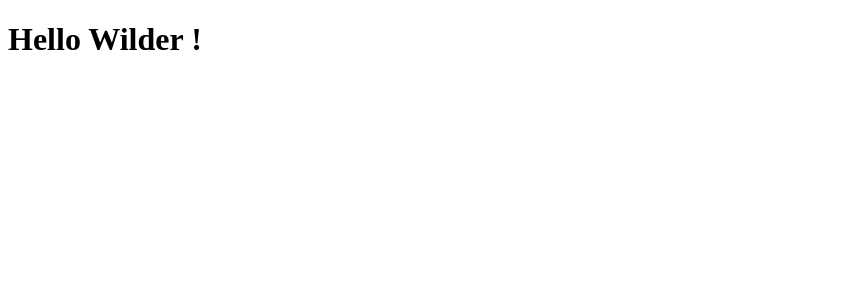
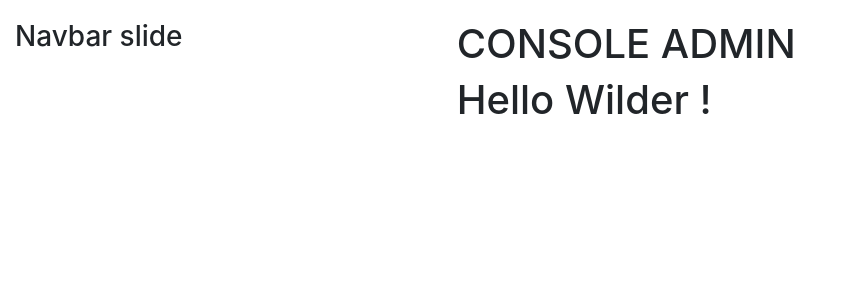
Before and after one commit to JDBOC/Projet2-Lattitude, a PHP site: page / in a window 1280 px wide. Shown: the top 300 px of the page, without its empty margins (0-848 px from the left). Run offline with PHP 8.4, Linux system fonts and the light colour scheme; a stand-in replaces the project's code that opens the database connection.

Commit message:
remise à niveau

```diff
--- a/src/View/layout.html.twig
+++ b/src/View/layout.html.twig
@@ -1,20 +1,70 @@
 <!doctype html>
-<html lang="fr">
+<html lang="en">
+
+
 <head>
+    <!-- Required meta tags -->
     <meta charset="utf-8">
-    <meta http-equiv="x-ua-compatible" content="ie=edge">
-    <meta name="viewport" content="width=device-width, initial-scale=1">
+    <meta name="viewport" content="width=device-width, initial-scale=1, shrink-to-fit=no">
 
-    <title>{% block title %}{% endblock %}</title>
+    <!-- Bootstrap CSS -->
+    <link rel="stylesheet" href="https://stackpath.bootstrapcdn.com/bootstrap/4.3.1/css/bootstrap.min.css">
+    <link rel="stylesheet" type="text/css" href="/assets/css/style.css">
 
-    <link rel="stylesheet" href="/assets/css/style.css">
-    {% block stylesheet %}{% endblock %}
-    <link rel="icon" href="/assets/images/favicon.png">
+    <title>{% block title %}  {% endblock %}</title>
 </head>
 
 <body>
 
-{% block content %}{% endblock %}
+<!-- HEADER -->
+{% block header %}
+
+{% endblock %}
+
+<!-- CONTENU -->
+
+<link rel="stylesheet" type="text/css" href="../style/profil.css">
+
+<section>
+
+    <div class="container-fluid">
+
+        <div id="contenu" class="row">
+
+
+            <div class="col-lg-4">
+                <h3>Navbar slide</h3>
+            </div>
+
+
+
+            <div class="col-lg-8">
+                <section id="titre console">
+                    <div class="container-fluid">
+                        <div class="row view-group col-lg-12">
+                            <h1>CONSOLE ADMIN</h1>
+                        </div>
+                    </div>
+                </section>
+
+                <section id="content">
+                    <div class="container-fluid">
+                        <div class="row view-group col-lg-12">
+                            {% block content %}
+
+                            {% endblock %}
+                        </div>
+                    </div>
+                </section>
+
+            </div>
+
+        </div>
+    </div>
+
+</section>
+
+
 {% block javascript %}{% endblock %}
 </body>
 </html>
```
Also changed, not shown: src/View/signup.html.twig (+3 -18 lines), 1 other file.
